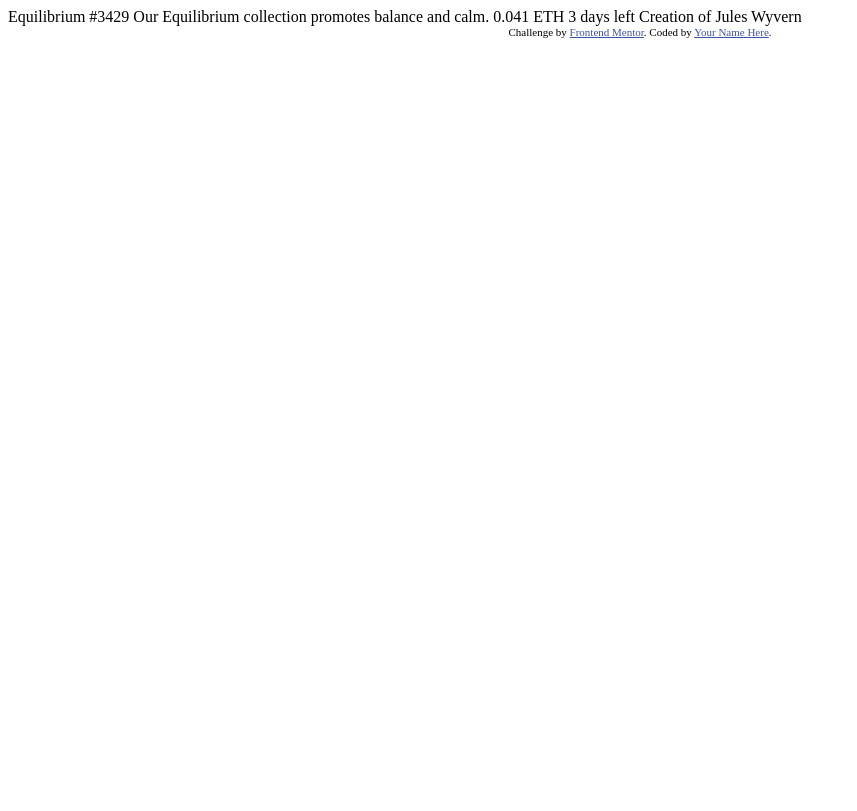
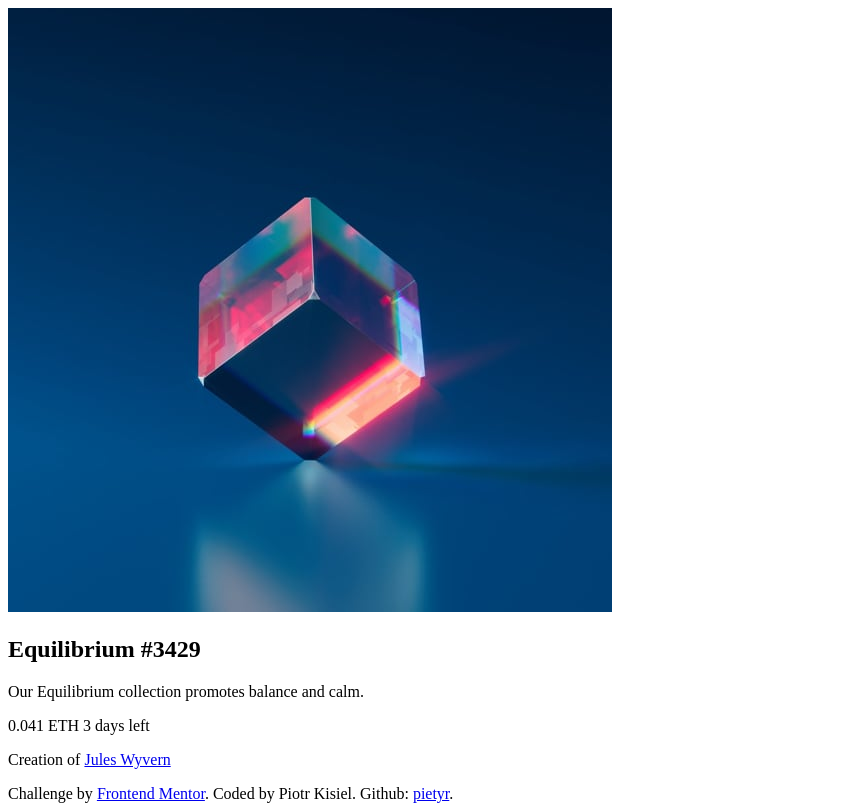
Before and after one commit to pietyr/ntf-preview-card-component, a plain HTML site: page index.html in a window 1280 px wide. Shown: the whole page, without its empty margins (0-857 px from the left). Drawn offline with Linux system fonts and the light colour scheme.

Commit message:
Created HTML struture

```diff
--- a/index.html
+++ b/index.html
@@ -1,33 +1,37 @@
 <!DOCTYPE html>
 <html lang="en">
-<head>
-  <meta charset="UTF-8">
-  <meta name="viewport" content="width=device-width, initial-scale=1.0"> <!-- displays site properly based on user's device -->
-
-  <link rel="icon" type="image/png" sizes="32x32" href="./images/favicon-32x32.png">
-
-  <title>Frontend Mentor | NFT preview card component</title>
-
-  <!-- Feel free to remove these styles or customise in your own stylesheet 👍 -->
-  <style>
-    .attribution { font-size: 11px; text-align: center; }
-    .attribution a { color: hsl(228, 45%, 44%); }
-  </style>
-</head>
-<body>
-
-  Equilibrium #3429
-
-  Our Equilibrium collection promotes balance and calm.
-
-  0.041 ETH
-  3 days left
-
-  Creation of Jules Wyvern
-
-  <div class="attribution">
-    Challenge by <a href="https://www.frontendmentor.io?ref=challenge" target="_blank">Frontend Mentor</a>.
-    Coded by <a href="#">Your Name Here</a>.
-  </div>
-</body>
+	<head>
+		<meta charset="UTF-8" />
+		<meta name="viewport" content="width=device-width, initial-scale=1.0" />
+		<!-- displays site properly based on user's device -->
+		<link
+			rel="icon"
+			type="image/png"
+			sizes="32x32"
+			href="./images/favicon-32x32.png"
+		/>
+		<title>Frontend Mentor | NFT preview card component</title>
+	</head>
+	<body>
+		<main>
+			<article>
+				<img src="images/image-equilibrium.jpg" alt="Equilibrium NTF" />
+				<h1>Equilibrium #3429</h1>
+				<p>Our Equilibrium collection promotes balance and calm.</p>
+				<div>0.041 ETH 3 days left</div>
+				<footer>
+					<p>Creation of <a href="#">Jules Wyvern</a></p>
+				</footer>
+			</article>
+		</main>
+		<footer>
+			Challenge by
+			<a
+				href="https://www.frontendmentor.io?ref=challenge"
+				target="_blank"
+				>Frontend Mentor</a
+			>. Coded by Piotr Kisiel. Github:
+			<a href="https://github.com/pietyr">pietyr</a>.
+		</footer>
+	</body>
 </html>
```
